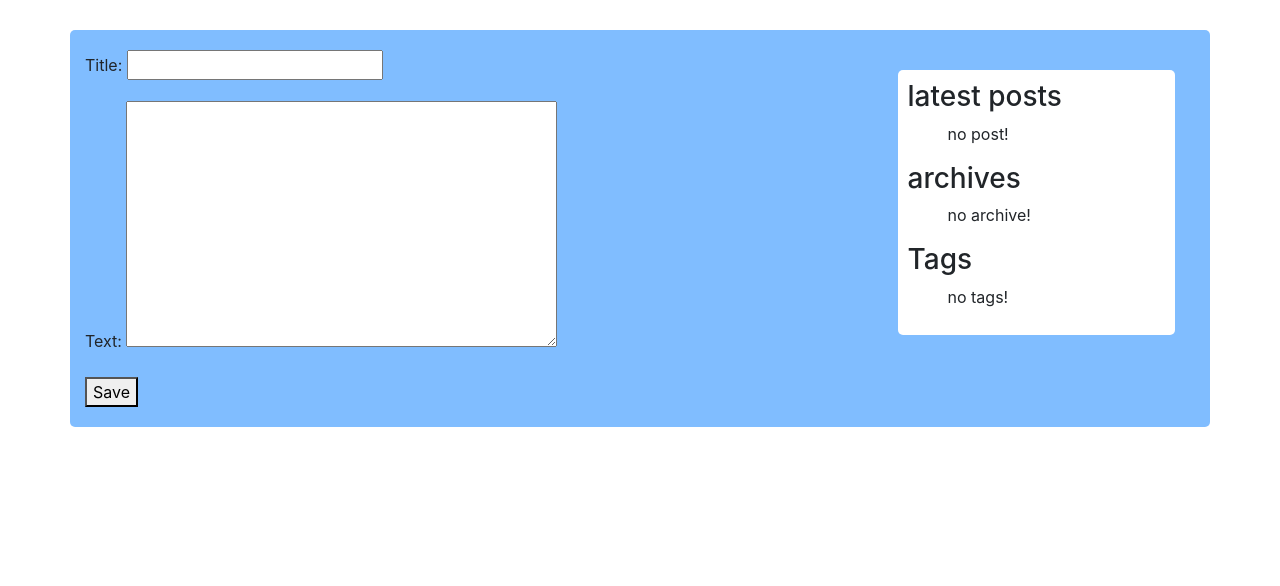
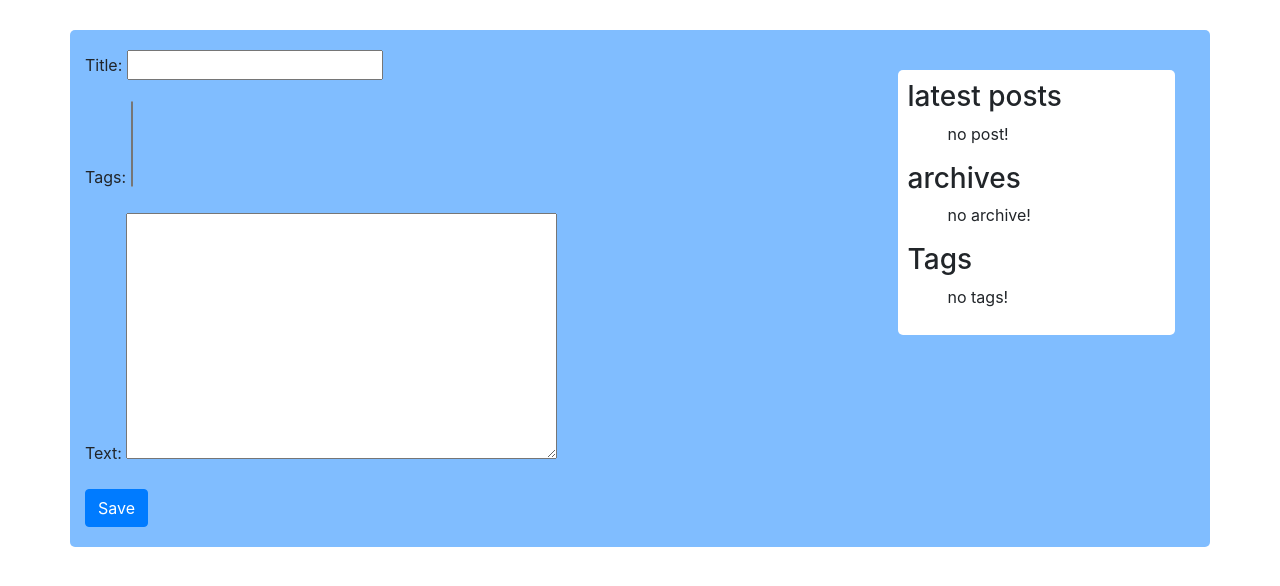
Before and after one commit to Mike-Dai/djangocoder, a Django app: page /post/new/ in a window 1280 px wide. Shown: the part 56-642 px from the top of the page. Run offline with Django 3.2, Linux system fonts and the light colour scheme; the visitor is signed in with stand-in values (Sample User, id 1); data that the repository does not hold is empty; some libraries are stand-ins or nearby versions.

Commit message:
Modify the post new form and post draft list

```diff
--- a/blog/forms.py
+++ b/blog/forms.py
@@ -5,7 +5,7 @@ from .models import Post, Comment
 class PostForm(forms.ModelForm):
 	class Meta:
 		model = Post
-		fields = ('title', 'text')
+		fields = ('title', 'tags', 'text')
 
 class CommentForm(forms.ModelForm):
 	class Meta:
--- a/blog/static/styles/blog.css
+++ b/blog/static/styles/blog.css
@@ -36,6 +36,7 @@
 	float:right;
 	background-color: white;
 	margin: 20px;
+	margin-bottom: 20px;
 	padding:10px;
 	border-radius: 5px;
 }
--- a/blog/templates/blog/post_new.html
+++ b/blog/templates/blog/post_new.html
@@ -4,7 +4,7 @@
 		<form method="POST">
 			{% csrf_token %}
 			{{ form.as_p }}
-			<button type="submit">Save</button>
+			<button class="btn btn-primary" type="submit">Save</button>
 		</form>
 	</div>
 {% endblock %}
--- a/blog/views.py
+++ b/blog/views.py
@@ -55,7 +55,7 @@ def post_edit(request, pk):
 @login_required
 def post_draft_list(request):
 	posts = Post.objects.filter(published_date__isnull=True).order_by('created_date')
-	return render(request, 'blog/post_draft_list.html', {'posts': posts})
+	return render(request, 'blog/post_list.html', {'posts': posts})
 
 @login_required
 def post_publish(request, pk):
```
